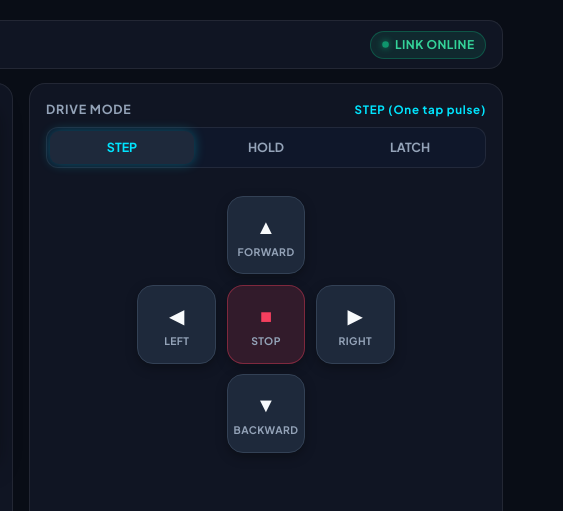
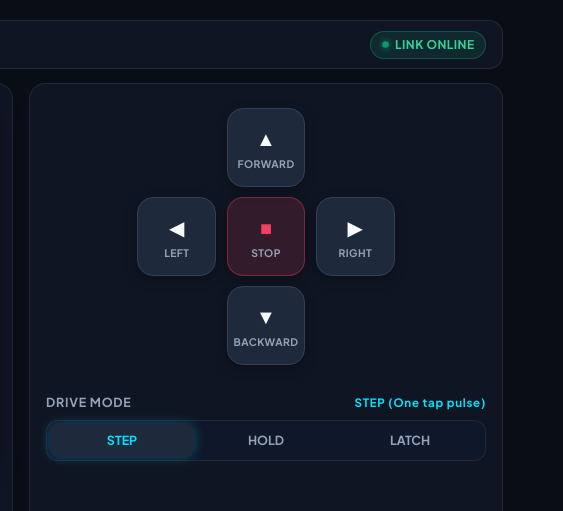
Before and after one commit to sumitrathor1/FPV_Car, a plain HTML site: page Frontend/index.html in a window 1280 px wide. Shown: the top 511 px of the page, 717-1280 px from the left. Drawn offline with nearby package versions, Linux system fonts and the light colour scheme; no server answers.

Commit message:
Move Drive Mode toggle (STEP/HOLD/LATCH) below the Backward control button

```diff
--- a/Frontend/index.html
+++ b/Frontend/index.html
@@ -567,19 +567,8 @@
         <!-- RIGHT: Drive Controller -->
         <section class="col-12 col-lg-5">
           <div class="remote-card">
-            <!-- Drive Mode Selector -->
-            <div class="section-heading">
-              <span>Drive Mode</span>
-              <small id="modeDescription" style="color: var(--accent-cyan); text-transform: none; font-size: 0.72rem;">STEP (One tap pulse)</small>
-            </div>
-            <div class="mode-capsule-group">
-              <button class="mode-capsule-btn active" data-mode="0" onclick="setDriveMode(0)">STEP</button>
-              <button class="mode-capsule-btn" data-mode="1" onclick="setDriveMode(1)">HOLD</button>
-              <button class="mode-capsule-btn" data-mode="2" onclick="setDriveMode(2)">LATCH</button>
-            </div>
-
-            <!-- Clean D-PAD -->
-            <div class="dpad-container">
+            <!-- D-PAD Controller First -->
+            <div class="dpad-container mt-2">
               <div></div>
               <button class="dpad-btn drive-btn" data-cmd="F" aria-label="Forward">
                 ▲
@@ -606,6 +595,17 @@
                 <span class="label">BACKWARD</span>
               </button>
               <div></div>
+            </div>
+
+            <!-- Drive Mode Selector (Placed Below Backward) -->
+            <div class="section-heading mt-2">
+              <span>Drive Mode</span>
+              <small id="modeDescription" style="color: var(--accent-cyan); text-transform: none; font-size: 0.72rem;">STEP (One tap pulse)</small>
+            </div>
+            <div class="mode-capsule-group mb-2">
+              <button class="mode-capsule-btn active" data-mode="0" onclick="setDriveMode(0)">STEP</button>
+              <button class="mode-capsule-btn" data-mode="1" onclick="setDriveMode(1)">HOLD</button>
+              <button class="mode-capsule-btn" data-mode="2" onclick="setDriveMode(2)">LATCH</button>
             </div>
 
             <!-- Bottom Live State Bar -->
```
